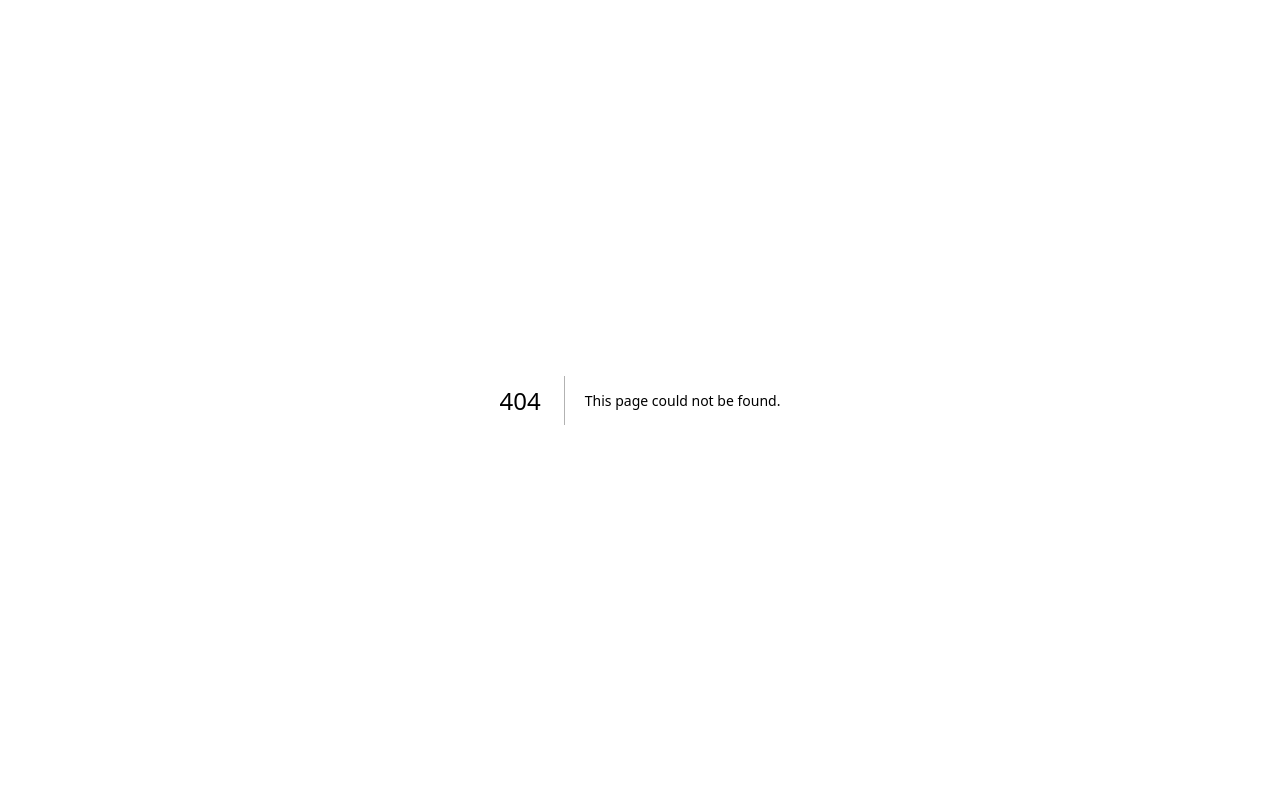
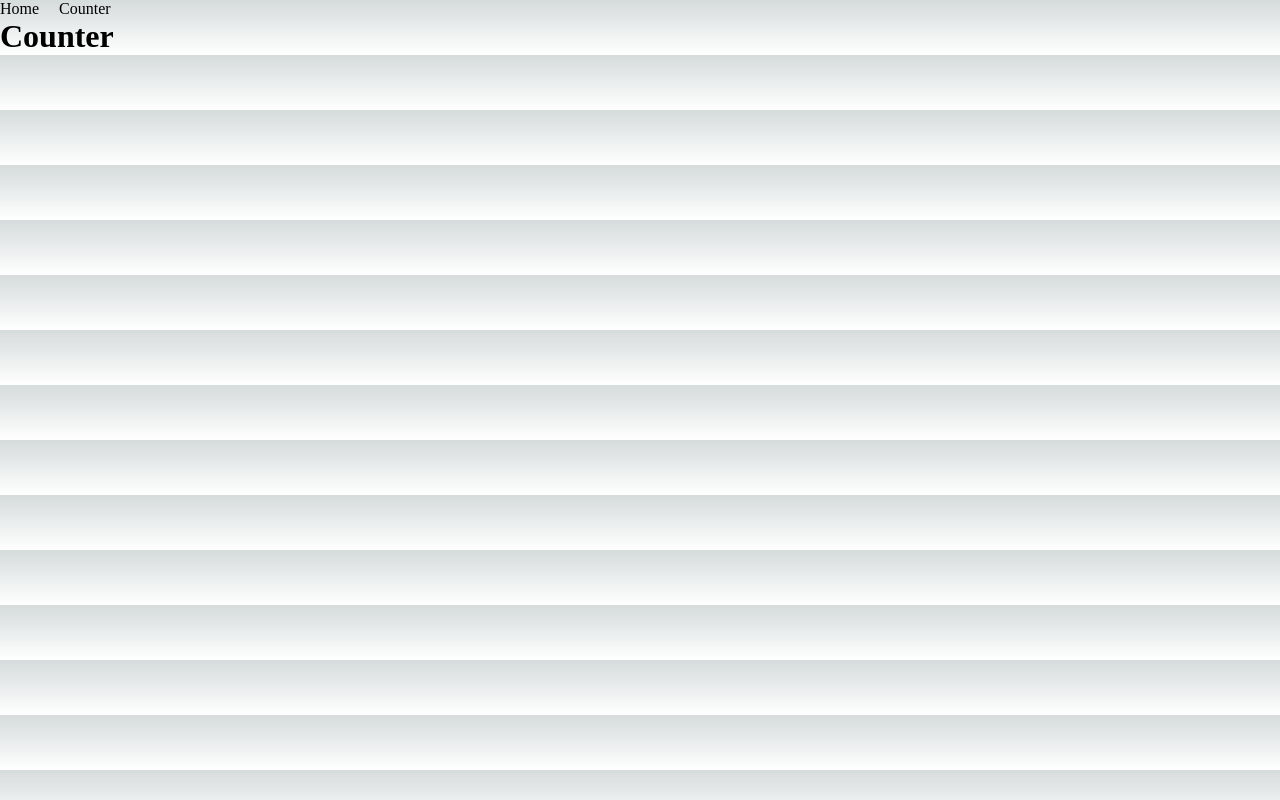
Before and after one commit to yogeshnishad007/my-action, a Next.js app: page /counter in a window 1280 px wide. Before the commit this address had no page. Built offline with nearby package versions, Linux system fonts and the light colour scheme.

Commit message:
added action

```diff
--- /dev/null
+++ b/components/Navbar.jsx
@@ -0,0 +1,15 @@
+
+import React from 'react';
+import Link from "next/link";
+
+const Navbar = () => {
+  return (
+    <div style={{display:"flex", gap:"20px"}}>
+    <Link href="/">Home</Link>
+   <Link href="/counter">Counter</Link>
+
+    </div>
+  )
+}
+
+export default Navbar
--- a/pages/_app.js
+++ b/pages/_app.js
@@ -1,5 +1,15 @@
+import Navbar from '../components/Navbar'
 import '../styles/globals.css'
 
 export default function App({ Component, pageProps }) {
-  return <Component {...pageProps} />
+  return(
+           <>
+
+               <Navbar/>
+
+                <Component {...pageProps} />
+
+
+           </>
+  )
 }
--- /dev/null
+++ b/pages/counter.jsx
@@ -0,0 +1,15 @@
+import React from 'react'
+
+const counter = () => {
+  return (
+    <div>
+
+        <h1>Counter</h1>
+
+
+
+    </div>
+  )
+}
+
+export default counter
```
